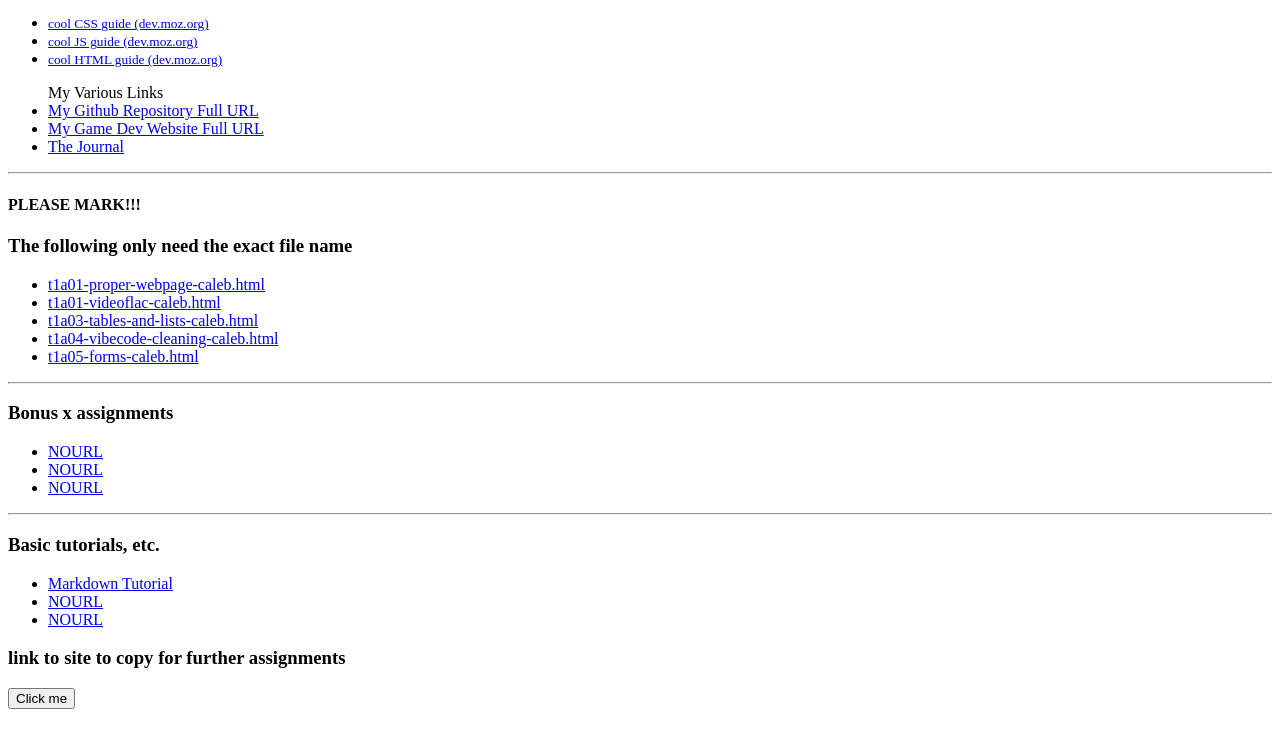
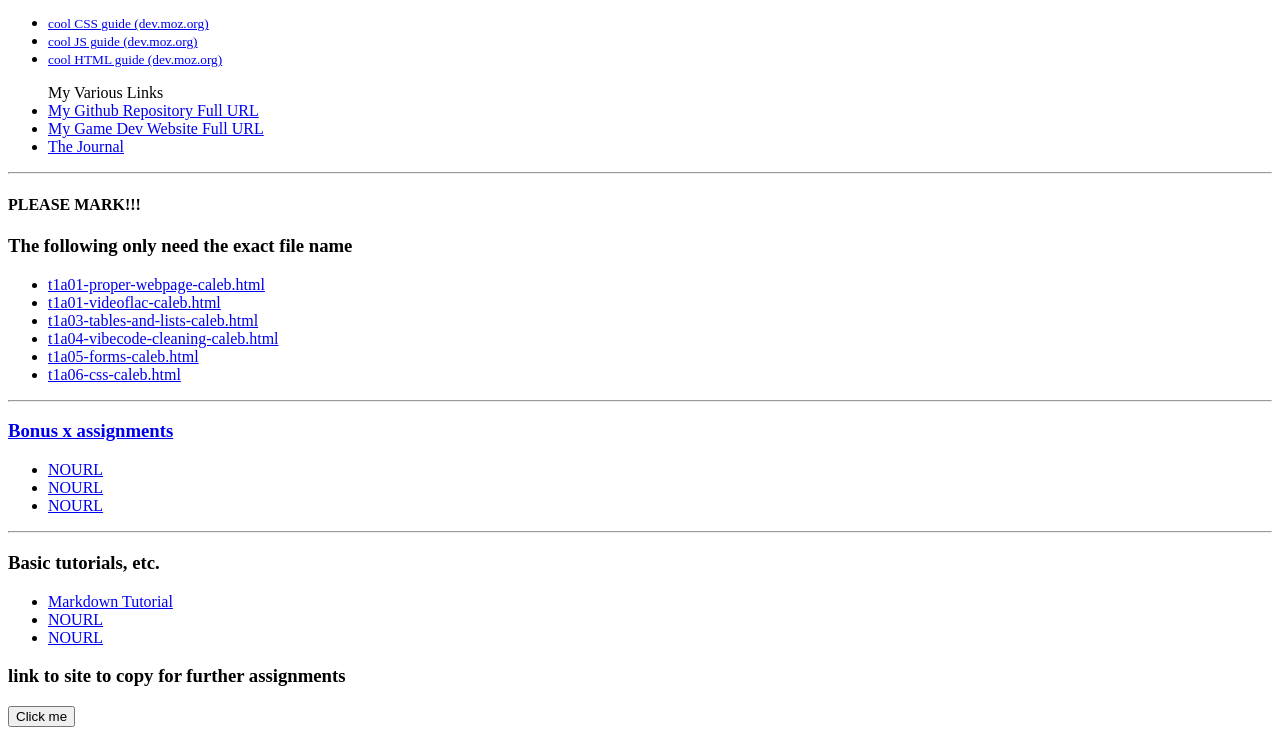
Before and after one commit to Kymiira/game-dev-caleb-2025, a plain HTML site: page public/index.html in a window 1280 px wide. Shown: the part 84-819 px from the top of the page. Drawn offline with Linux system fonts and the light colour scheme.

Commit message:
Update index.html
added css assignment to index

```diff
--- a/public/index.html
+++ b/public/index.html
@@ -27,6 +27,7 @@
   <li><a href="https://kymiira.github.io/game-dev-caleb-2025/public/t1a03-list+tables-caleb.html">t1a03-tables-and-lists-caleb.html</a>
   <li><a href="https://kymiira.github.io/game-dev-caleb-2025/public/t1a04-vibe-clean-show-caleb.html">t1a04-vibecode-cleaning-caleb.html</a>
   <li><a href="https://kymiira.github.io/game-dev-caleb-2025/public/t1a05-forms-caleb.html">t1a05-forms-caleb.html</a>
+  <li><a href="https://kymiira.github.io/game-dev-caleb-2025/public/t1a06-css-caleb.html">t1a06-css-caleb.html</li>
 </ul>
 
 <hr>
```
